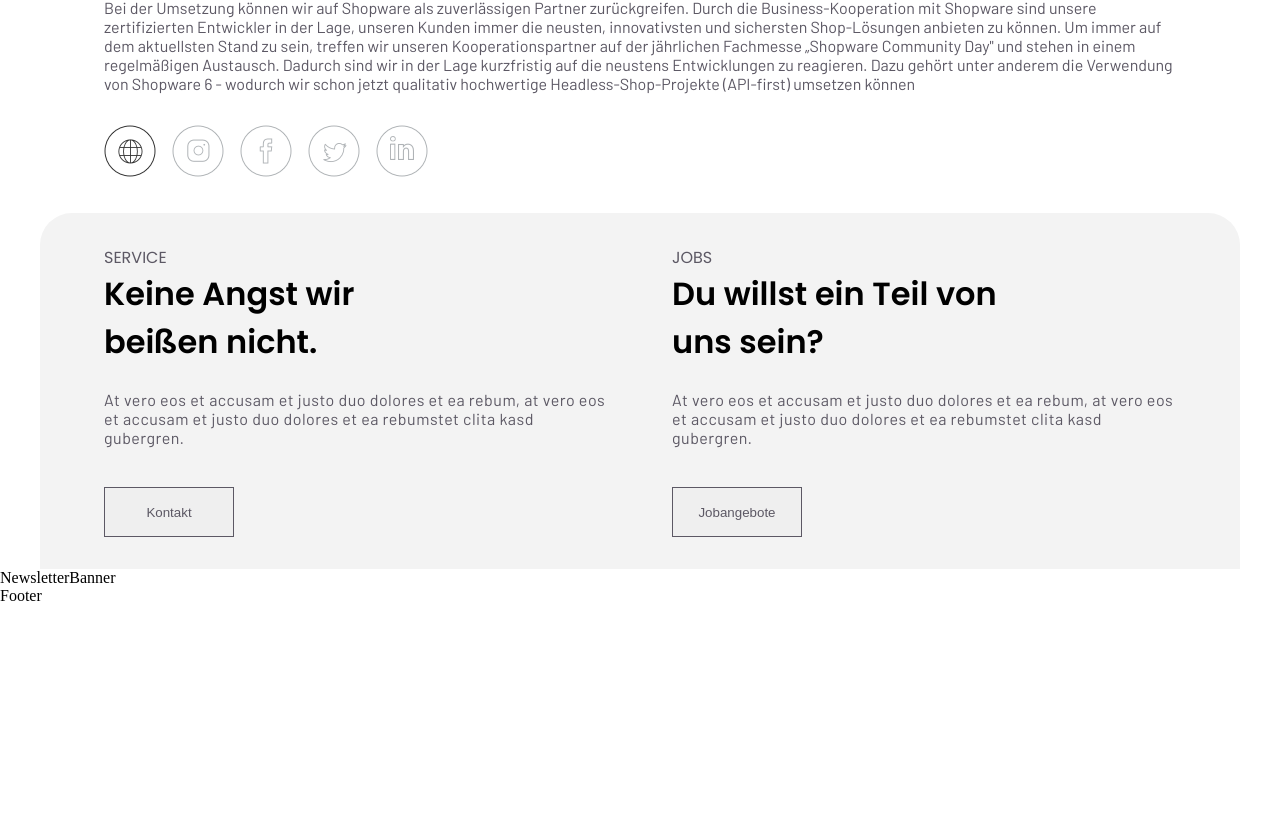
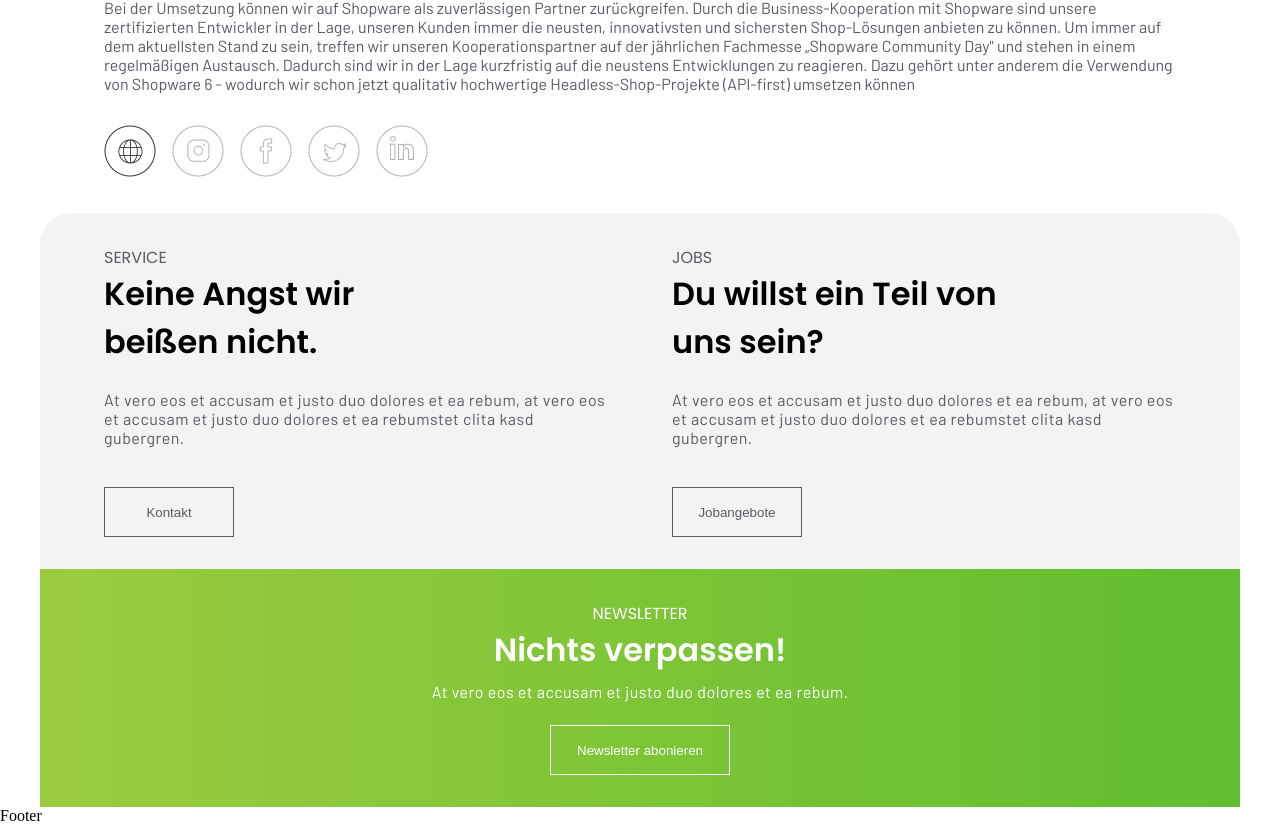
Before and after one commit to devham236/active-value-probeaufgabe, a React (Vite) app: page / in a window 1280 px wide. Shown: the part 655-1480 px from the top of the page. Before the commit the page ends 1260 px from the top, so only its background shows below. Built offline with nearby package versions, Linux system fonts and the light colour scheme.

Commit message:
newsletter banner styles and structure

```diff
--- a/src/App.jsx
+++ b/src/App.jsx
@@ -9,7 +9,7 @@ import ContactForm from "./components/ContactForm";
 
 const App = () => {
   return (
-    <div>
+    <main>
       <Navbar />
       <IntroBanner />
       <HeroElement />
@@ -17,7 +17,7 @@ const App = () => {
       {/* <ContactForm /> */}
       <NewsletterBanner />
       <Footer />
-    </div>
+    </main>
   );
 };
 
--- a/src/components/HeroElement.jsx
+++ b/src/components/HeroElement.jsx
@@ -28,7 +28,7 @@ const HeroElement = () => {
         </div>
         <div className="social-icons">
           {socialIconsArr.map((icon) => (
-            <span key={icon.id}>
+            <span key={icon.id} className={icon.name}>
               <img src={icon.src} alt="" />
             </span>
           ))}
--- a/src/components/NewsletterBanner.jsx
+++ b/src/components/NewsletterBanner.jsx
@@ -1,7 +1,16 @@
 import React from "react";
 
 const NewsletterBanner = () => {
-  return <div>NewsletterBanner</div>;
+  return (
+    <section className="newsletter-banner">
+      <p className="above-title">Newsletter</p>
+      <h2 className="title">Nichts verpassen!</h2>
+      <p className="info-text">
+        At vero eos et accusam et justo duo dolores et ea rebum.
+      </p>
+      <button>Newsletter abonieren</button>
+    </section>
+  );
 };
 
 export default NewsletterBanner;
--- a/src/styles/main.scss
+++ b/src/styles/main.scss
@@ -174,11 +174,52 @@
             border: 1px solid $text-grey-color;
             color: $text-grey-color;
             cursor: pointer;
+            background-color: transparent;
         }
     }
 
     .container:not(:last-child){
         margin-right: 4rem;
+    }
+}
+
+// Newsletter Banner Styles
+.newsletter-banner{
+    max-width: 1200px;
+    margin: 0 auto;
+    background-image: linear-gradient(to right, $lighter-green, $darker-green);
+    padding: 2rem 4rem;
+    text-align: center;
+    color: #fff;
+
+    .above-title{
+        font-family: 'Poppins', sans-serif;
+        text-transform: uppercase;
+    }
+
+    .title{
+        font-family: 'Poppins', sans-serif;
+        font-size: 2rem;
+        font-weight: 600;
+        margin-bottom: 0.5rem;
+    }
+
+    .info-text{
+        font-family: 'Barlow', sans-serif;
+        letter-spacing: 0.5px;
+        margin-bottom: 1.5rem;
+
+    }
+
+    button{
+        width: 180px;
+        height: 50px;
+        border: 1px solid $text-grey-color;
+        cursor: pointer;
+        background-color: transparent;
+        color: #fff;
+        border: 1px solid #fff;
+
     }
 }
 
@@ -218,6 +259,10 @@
     .hero-section{
         width: 100%;
         padding: 2rem 1.5rem;
+
+        .linkedin{
+            display: none;
+        }
     }
 
     // Service Jobs Styles
--- a/src/utils/socialIcons.js
+++ b/src/utils/socialIcons.js
@@ -7,22 +7,27 @@ import linkedinIcon from "../assets/icons/linkedin.png";
 export const socialIconsArr = [
   {
     id: 1,
+    name: "web",
     src: webIcon,
   },
   {
     id: 2,
+    name: "instagram",
     src: instagramIcon,
   },
   {
     id: 3,
+    name: "facebook",
     src: facebookIcon,
   },
   {
     id: 4,
+    name: "twitter",
     src: twitterIcon,
   },
   {
     id: 5,
+    name: "linkedin",
     src: linkedinIcon,
   },
 ];
```
